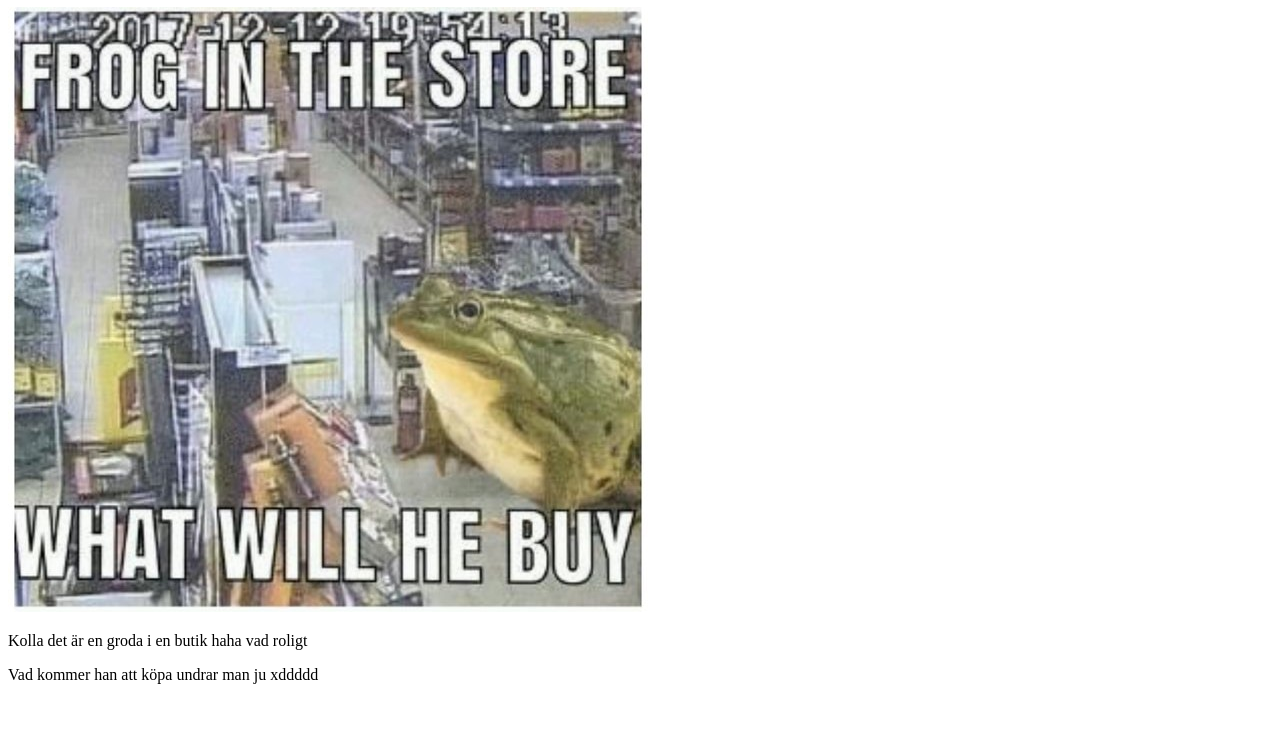
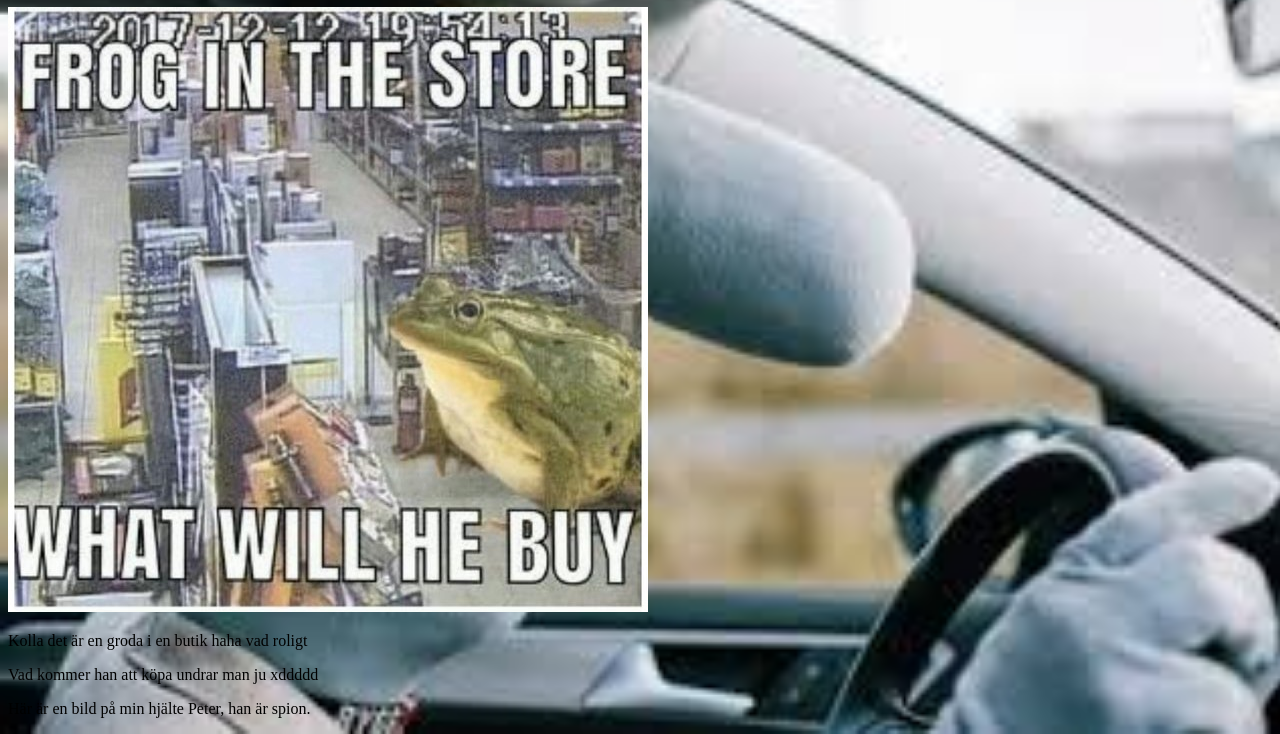
Before and after one commit to LeifTeorin/LeifTeorin.github.io, a plain HTML site: page index.html in a window 1280 px wide. Shown: the part 73-807 px from the top of the page. Drawn offline with Linux system fonts and the light colour scheme.

Commit message:
nu är peter med också

```diff
--- a/index.html
+++ b/index.html
@@ -1,11 +1,13 @@
 <!DOCTYPE html>
 <html>
+    <link rel="stylesheet" type="text/css"href="main.css">
 <head>
     <h1>Hola Mundo</h1>
 </head>
-<body>
-<img src = "img/frog.jpg">
+<body id = "body1">
+<img src = "img/frog.jpg" id = froggy>
 <p>Kolla det är en groda i en butik haha vad roligt</p>
 <p>Vad kommer han att köpa undrar man ju xddddd</p>
+<p id = textompeter>Här är en bild på min hjälte Peter, han är spion.</p>
 </body>
 </html>
--- /dev/null
+++ b/main.css
@@ -0,0 +1,9 @@
+@import url('https://fonts.googleapis.com/css?family=Roboto+Mono');
+html{
+	background-image: url(img/peter_chad.jpg);
+	background-size: cover;
+}
+
+p{
+	border-left: 10%;
+}
```
Also changed, not shown: img/peter_chad.jpg (added).
